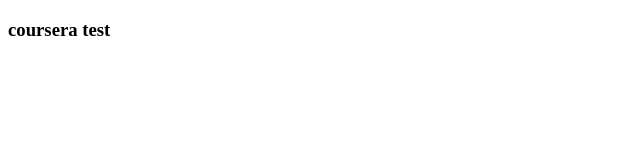
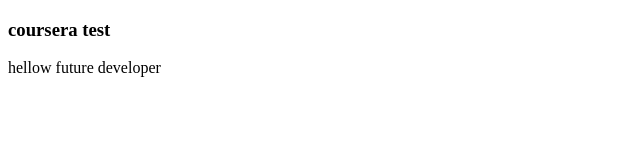
Before and after one commit to FatimahHddad/coursera-test, a plain HTML site: page index.html in a window 1280 px wide. Shown: the whole page, without its empty margins (0-640 px from the left). Drawn offline with Linux system fonts and the light colour scheme.

Commit message:
Update index.html

```diff
--- a/index.html
+++ b/index.html
@@ -4,4 +4,5 @@
 </head>
 <html>
   <h3>coursera test</h3>
+  <p>hellow future developer </p>
 </html>
```
